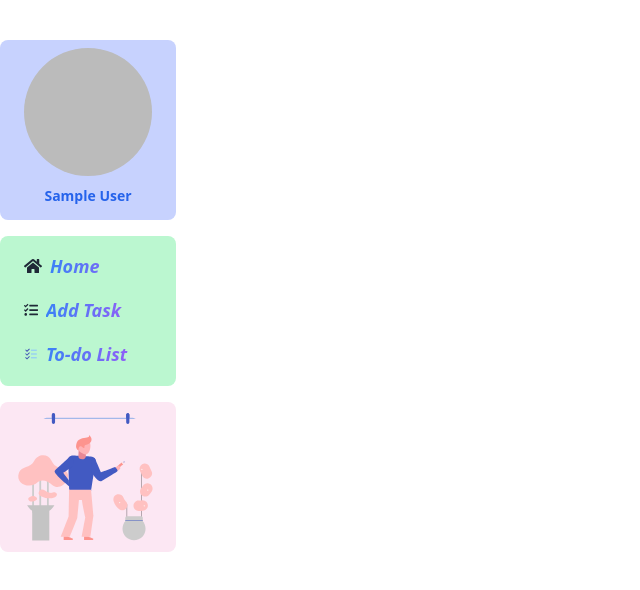
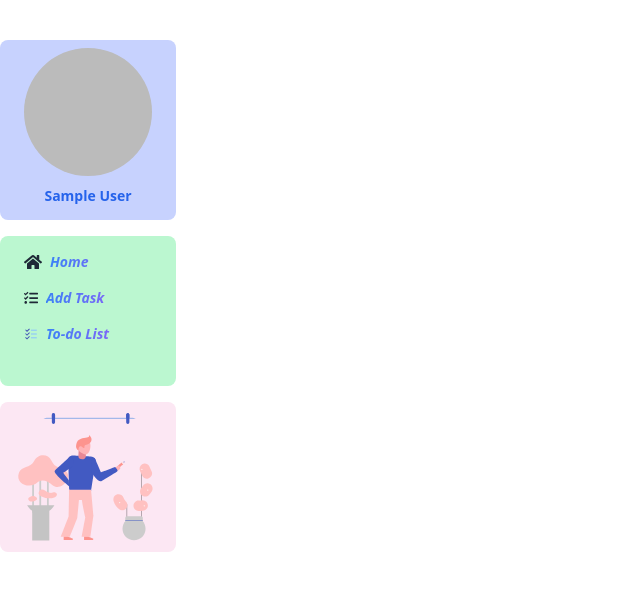
Before and after one commit to Ariful2634/task-manager-client, a React (Vite) app: page /dashboard in a window 1280 px wide. Shown: the top 590 px of the page, without its empty margins (0-640 px from the left). Built offline with nearby package versions, Linux system fonts and the light colour scheme; no server answers; sample sign-in values are in the browser's storage.

Commit message:
finalized the projects

```diff
--- a/src/Components/Dashboard/Dashboard.jsx
+++ b/src/Components/Dashboard/Dashboard.jsx
@@ -52,13 +52,13 @@ const Dashboard = () => {
 
                             <>
                                 <li >
-                                    <NavLink to={'/'}><FaHome className="text-lg"></FaHome><span className="text-transparent text-lg bg-clip-text bg-gradient-to-r from-blue-500 to-purple-500 font-bold">Home</span></NavLink>
+                                    <NavLink to={'/'}><FaHome className="text-lg"></FaHome><span className="text-transparent text-md bg-clip-text bg-gradient-to-r from-blue-500 to-purple-500 font-bold">Home</span></NavLink>
                                 </li>
                                 <li>
-                                    <NavLink to='/dashboard/addTask'><FaTasks></FaTasks> <span className="text-transparent text-lg bg-clip-text bg-gradient-to-r from-blue-500 to-purple-500 font-bold">Add Task</span></NavLink>
+                                    <NavLink to='/dashboard/addTask'><FaTasks></FaTasks> <span className="text-transparent text-md bg-clip-text bg-gradient-to-r from-blue-500 to-purple-500 font-bold">Add Task</span></NavLink>
                                 </li>
                                 <li>
-                                    <NavLink to='/dashboard/todoList'><FcTodoList></FcTodoList><span className="text-transparent text-lg bg-clip-text bg-gradient-to-r from-blue-500 to-purple-500 font-bold">To-do List</span></NavLink>
+                                    <NavLink to='/dashboard/todoList'><FcTodoList></FcTodoList><span className="text-transparent text-md bg-clip-text bg-gradient-to-r from-blue-500 to-purple-500 font-bold">To-do List</span></NavLink>
                                 </li>
 
 
```
